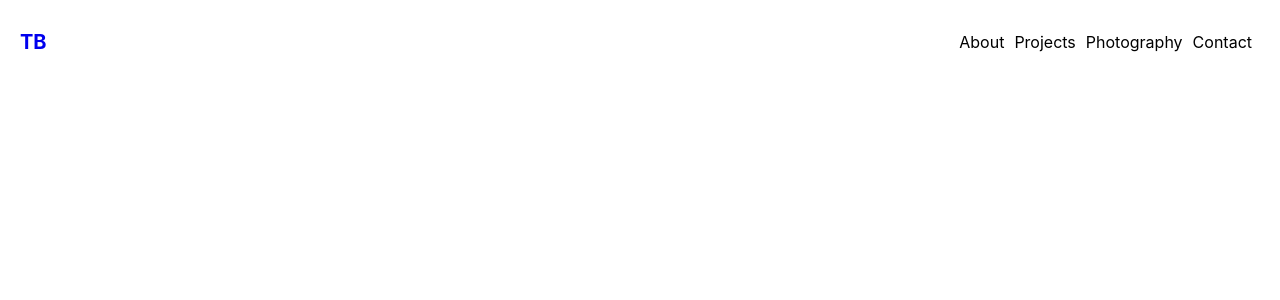
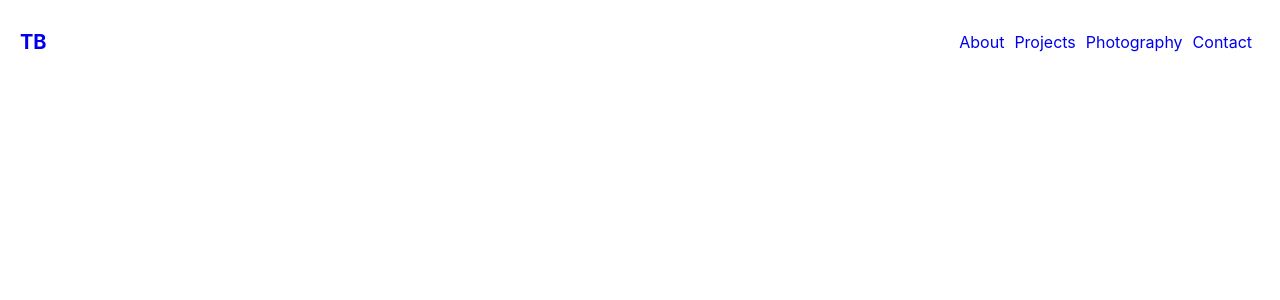
Before and after one commit to tatia-burdett/main-portfolio, a React (Create React App) app: page / in a window 1280 px wide. Shown: the top 300 px of the page. Built offline with nearby package versions, Linux system fonts and the light colour scheme.

Commit message:
add Link to navbar

```diff
--- a/src/NavBar/NavBar.css
+++ b/src/NavBar/NavBar.css
@@ -35,4 +35,8 @@
   padding-right: 10px;
 }
 
+.navbar-list-item a {
+  text-decoration: none;
+}
+
 /* Responsive Desktop */
--- a/src/NavBar/NavBar.js
+++ b/src/NavBar/NavBar.js
@@ -8,10 +8,18 @@ class NavBar extends React.Component {
       <div className='navbar-container'>
         <h1><Link to='/' className='navbar-header'>TB</Link></h1>
         <ul className='navbar-menu'>
-          <li className='navbar-list-item'>About</li>
-          <li className='navbar-list-item'>Projects</li>
-          <li className='navbar-list-item'>Photography</li>
-          <li className='navbar-list-item'>Contact</li>
+          <li className='navbar-list-item'>
+            <Link to='/about'>About</Link>
+          </li>
+          <li className='navbar-list-item'>
+            <Link to='/projects'>Projects</Link>
+          </li>
+          <li className='navbar-list-item'>
+            <Link to='/photography'>Photography</Link>
+          </li>
+          <li className='navbar-list-item'>
+            <Link to='/contact'>Contact</Link>
+          </li>
         </ul>
       </div>
     )
```
